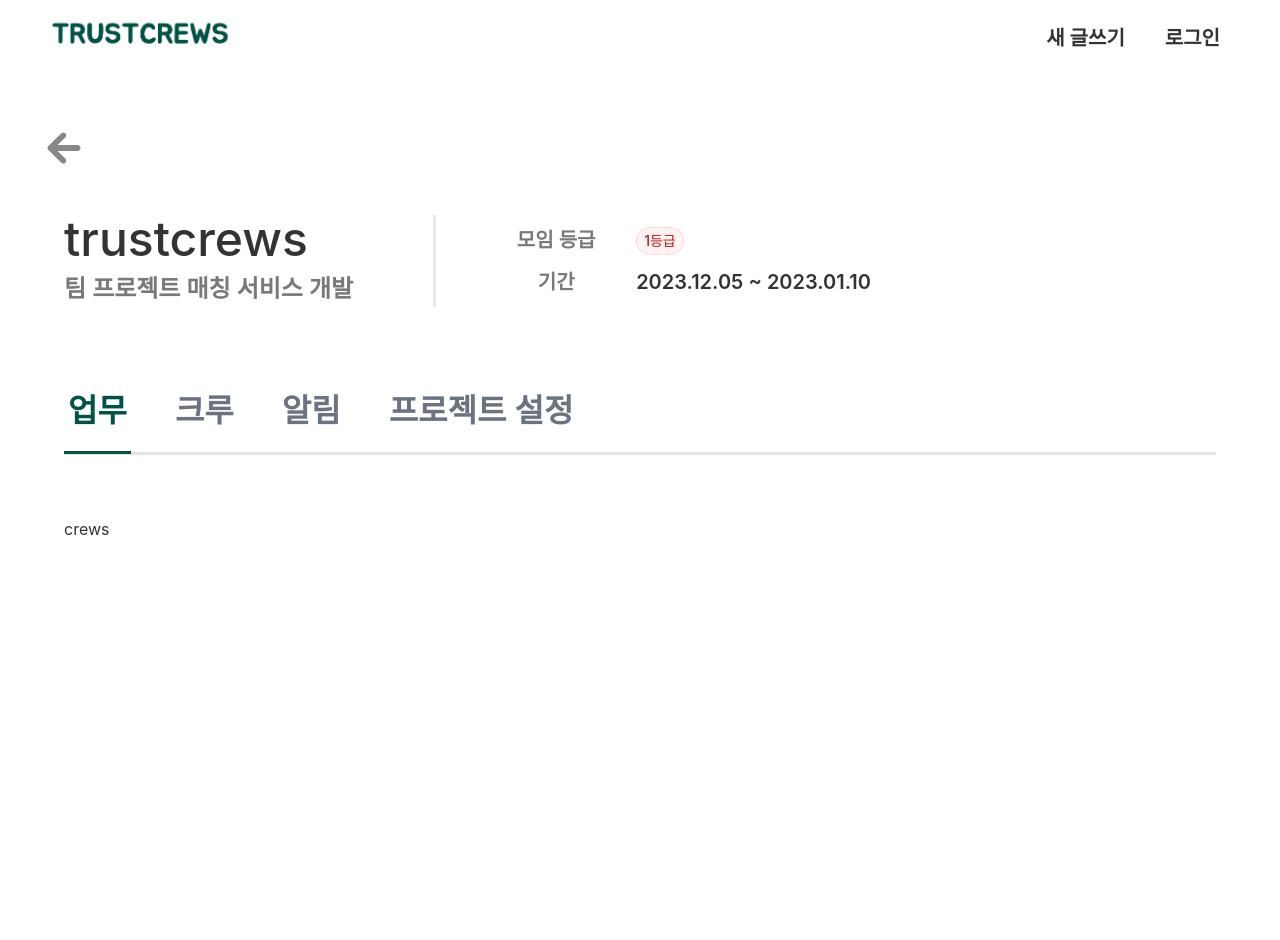
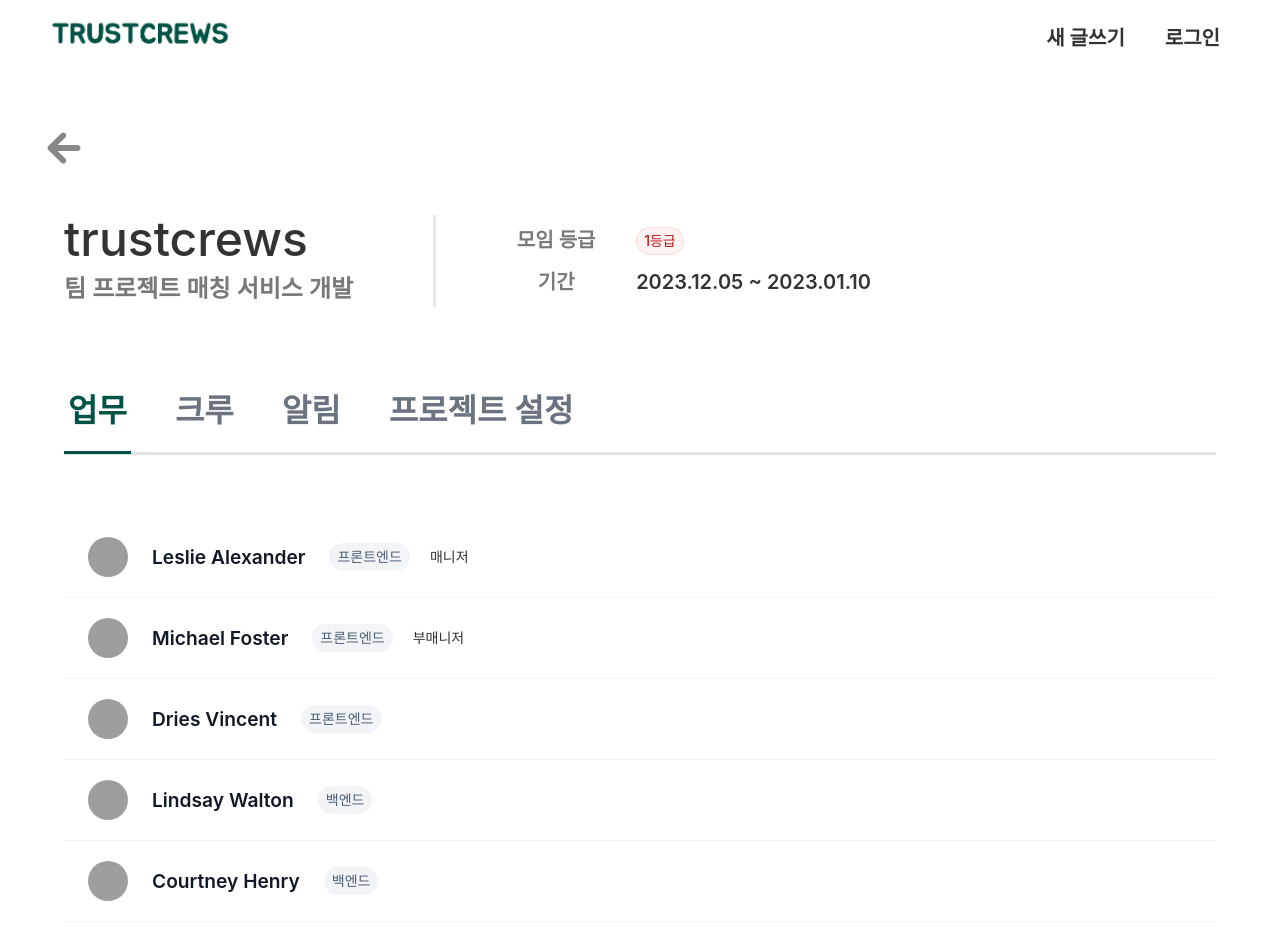
Before and after one commit to oneMonthProject/Front, a Next.js app: page /project/crews in a window 1280 px wide. Shown: the top 940 px of the page. Before the commit the page ends 800 px from the top, so only its background shows below. Built offline with nearby package versions, Linux system fonts and the light colour scheme; grey boxes are pictures that could not be loaded.

Commit message:
feat: 프로젝트 상세 > 크루페이지 추가

```diff
--- a/src/app/project/crews/page.tsx
+++ b/src/app/project/crews/page.tsx
@@ -1,8 +1,11 @@
 import React from 'react';
+import CrewList from "@/components/project/crews/CrewList";
 
 function CrewsPage() {
     return (
-        <div>crews</div>
+        <section className='w-full  mx-auto'>
+            <CrewList/>
+        </section>
     );
 }
 
--- /dev/null
+++ b/src/components/project/crews/CrewList.tsx
@@ -0,0 +1,78 @@
+'use client';
+
+import React from "react";
+import Avatar from "@/components/ui/Avatar";
+import ProjectRoleBadge from "@/components/ui/badge/ProjectRoleBadge";
+import Link from "next/link";
+import PositionBadge from "@/components/ui/badge/PositionBadge";
+
+const people = [
+    {
+        userId: 'Leslie Alexander',
+        projectMemberAuth: '매니저',
+        position: "프론트엔드",
+        imageUrl:
+            'https://images.unsplash.com/photo-1494790108377-be9c29b29330?ixlib=rb-1.2.1&ixid=eyJhcHBfaWQiOjEyMDd9&auto=format&fit=facearea&facepad=2&w=256&h=256&q=80',
+    },
+    {
+        userId: 'Michael Foster',
+        projectMemberAuth: '부매니저',
+        position: "프론트엔드",
+        imageUrl:
+            'https://images.unsplash.com/photo-1519244703995-f4e0f30006d5?ixlib=rb-1.2.1&ixid=eyJhcHBfaWQiOjEyMDd9&auto=format&fit=facearea&facepad=2&w=256&h=256&q=80',
+    },
+    {
+        userId: 'Dries Vincent',
+        projectMemberAuth: '구성원',
+        position: "프론트엔드",
+        imageUrl:
+            'https://images.unsplash.com/photo-1506794778202-cad84cf45f1d?ixlib=rb-1.2.1&ixid=eyJhcHBfaWQiOjEyMDd9&auto=format&fit=facearea&facepad=2&w=256&h=256&q=80',
+    },
+    {
+        userId: 'Lindsay Walton',
+        projectMemberAuth: '구성원',
+        position: "백엔드",
+        imageUrl:
+            'https://images.unsplash.com/photo-1517841905240-472988babdf9?ixlib=rb-1.2.1&ixid=eyJhcHBfaWQiOjEyMDd9&auto=format&fit=facearea&facepad=2&w=256&h=256&q=80',
+    },
+    {
+        userId: 'Courtney Henry',
+        projectMemberAuth: '구성원',
+        position: "백엔드",
+        imageUrl:
+            'https://images.unsplash.com/photo-1438761681033-6461ffad8d80?ixlib=rb-1.2.1&ixid=eyJhcHBfaWQiOjEyMDd9&auto=format&fit=facearea&facepad=2&w=256&h=256&q=80',
+    },
+    {
+        userId: 'Tom Cook',
+        projectMemberAuth: '구성원',
+        position: "백엔드",
+        imageUrl:
+            'https://images.unsplash.com/photo-1472099645785-5658abf4ff4e?ixlib=rb-1.2.1&ixid=eyJhcHBfaWQiOjEyMDd9&auto=format&fit=facearea&facepad=2&w=256&h=256&q=80',
+    },
+]
+
+// todo - 1. 프로젝트 상세 조회시 받아오는 멤버 정보 + userid로 기타 필요한 정보들 가져와서 list 구성
+//  : 프로젝트 멤버 정보 - userId, projectMemberAuthId(아이디가 필요한게 아니라 이름이 필요. 예를 들면 {projectMemberAuth:'매니저'})
+//  , position(id, name) : 이것도 id는 필요 x. 불가피하면 같이줘도 되긴함. {position:'프론트엔드'}
+//    필요한 정보 -  포지션 정보, 프로젝트 내 권한, 아이디, 프로필 이미지(: 어떻게 저장할건지, 조회가능한건지?), 마지막 작업(? 미확정)
+export default function CrewList() {
+    return (
+        <ul role="list" className="divide-y divide-gray-100">
+            {people.map((person) => (
+                <li key={person.userId} className="flex items-center gap-x-6 py-5 cursor-pointer hover:bg-grey000">
+                    <Link href={`/projectmember/${person.userId}/detail`}
+                          className="flex items-center min-w-0 tablet:pl-6 mobile:pl-4 tablet:space-x-6 mobile:space-x-4">
+                        <Avatar size='xs' src={person.imageUrl} alt={`${person.userId}의 프로필 이미지`}/>
+                        <div className="min-w-0 flex items-center tablet:space-x-6 mobile:space-x-4">
+                            <p className="tablet:text-[1.2rem] mobile:text-sm font-semibold leading-5 text-gray-900">{person.userId}</p>
+                            <ul className='flex items-center space-x-3'>
+                                <li><PositionBadge text={person.position} size='sm'/></li>
+                                <li><ProjectRoleBadge text={person.projectMemberAuth} size='sm'/></li>
+                            </ul>
+                        </div>
+                    </Link>
+                </li>
+            ))}
+        </ul>
+    )
+}
```
